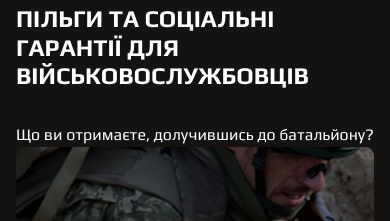
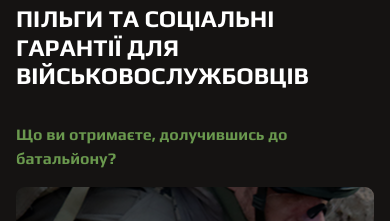
Before and after one commit to NatalyKrvch/162bat, a Next.js app: page / in a window 390 px wide. Shown: the part 4740-4961 px from the top of the page. Built offline with nearby package versions, Linux system fonts and the light colour scheme.

Commit message:
fix: GuaranteesSection styles

```diff
--- a/src/modules/GuaranteesSection/GuaranteesSection.tsx
+++ b/src/modules/GuaranteesSection/GuaranteesSection.tsx
@@ -16,7 +16,7 @@ const GuaranteesSection = ({ data }: GuaranteesSectionProps) => {
         <SectionTitle className="text-left text-2xl leading-[120%] tracking-normal lg:text-5xl lg:leading-[110%]">
           {title}
         </SectionTitle>
-        <h3 className="md:text-lg">{subtitle}</h3>
+        <h3 className="text-green mb-4 font-bold md:text-xl">{subtitle}</h3>
       </div>
 
       <BasicCard
```
